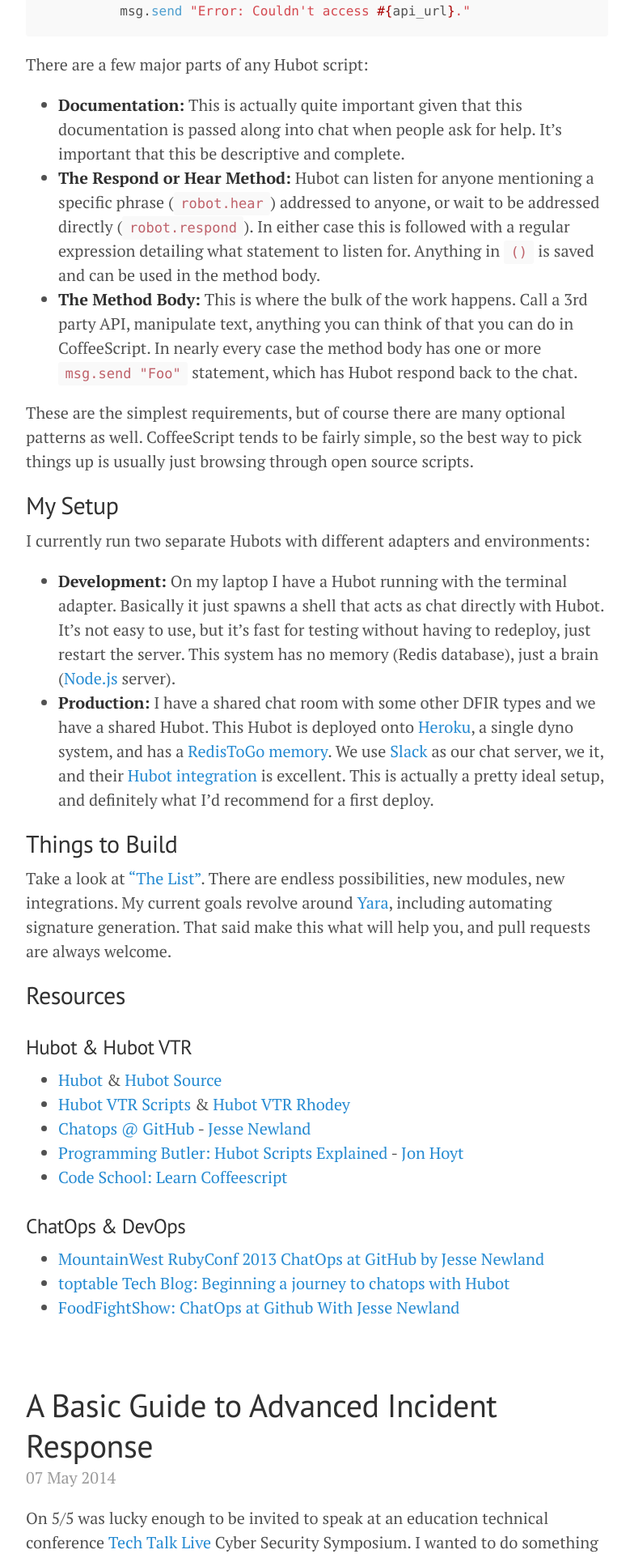
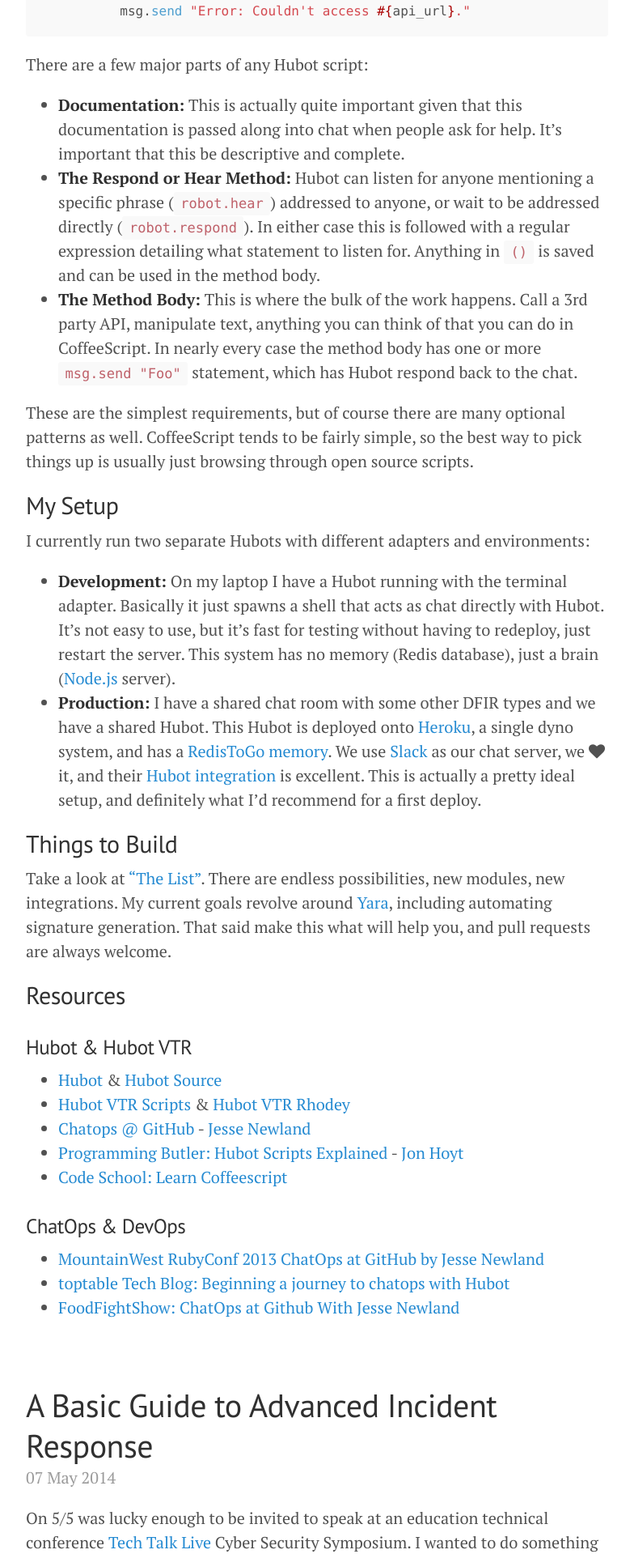
Before and after one commit to sroberts/sroberts.github.io, a Jekyll site: the page built from index.html, in a window 1280 px wide. Shown: the part 4109-6028 px from the top of the page at 81% size, without its empty margins (248-1027 px from the left). Built offline with Jekyll 4.4.1, drawn with Linux system fonts in a browser that asks for light colours; nearby versions of some CDN libraries; Markdown is read by kramdown in place of the engine named in the settings; the list of posts is cut into pages by our own code.

Commit message:
added font awesome fonts to new template

```diff
--- a/_includes/head.html
+++ b/_includes/head.html
@@ -22,6 +22,7 @@
   <!-- Icons -->
   <link rel="apple-touch-icon-precomposed" sizes="144x144" href="{{ site.baseurl }}public/apple-touch-icon-144-precomposed.png">
   <link rel="shortcut icon" href="{{ site.baseurl }}public/favicon.ico">
+  <link href="//netdna.bootstrapcdn.com/font-awesome/4.0.3/css/font-awesome.css" rel="stylesheet">
 
   <!-- RSS -->
   <link rel="alternate" type="application/rss+xml" title="RSS" href="/atom.xml">
```
